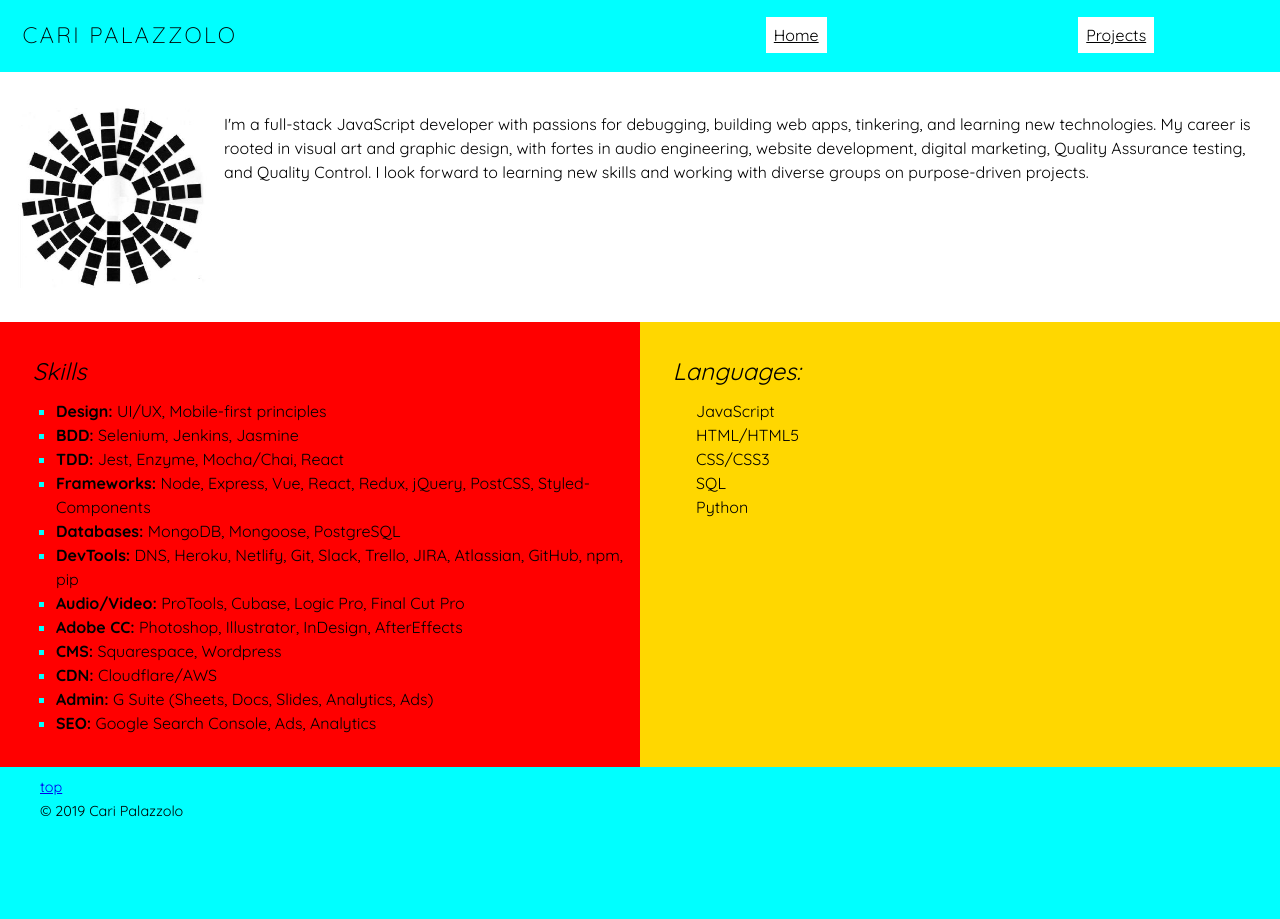
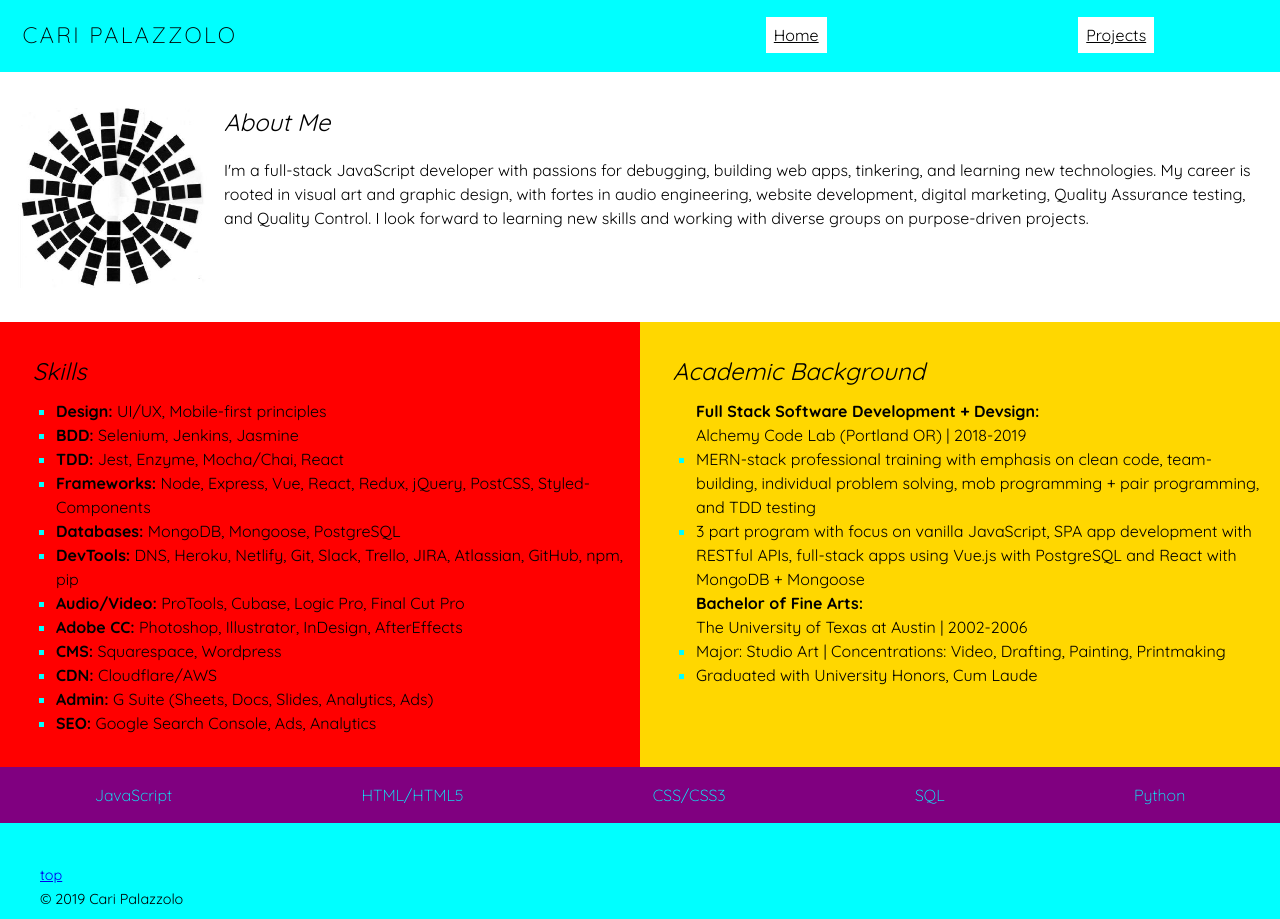
Before and after one commit to caripizza/portfolio, a React app: page / in a window 1280 px wide. Before the commit the page ends 831 px from the top, so only its background shows below. Built offline with nearby package versions, Linux system fonts and the light colour scheme; what promise-middleware-redux would draw is missing.

Commit message:
Home styling looking good

```diff
--- a/src/components/footer/Footer.css
+++ b/src/components/footer/Footer.css
@@ -4,7 +4,7 @@
     display: flex;
     justify-content: space-around;
     flex-direction: column;
-    padding: 0 0 0 2em;
+    padding: 2em 0 0 2em;
     margin: 0;
   }
 
@@ -14,7 +14,6 @@
   }
 
   p {
-    /*color: white;*/
     margin: 0;
   }
 
--- a/src/components/home/Home.css
+++ b/src/components/home/Home.css
@@ -23,7 +23,7 @@
     margin: 1em;
   }
 
-  .skills ul {
+  ul {
     list-style: square;
     color: cyan;
   }
@@ -37,9 +37,13 @@
     background-color: cyan;
   }
 
-  .languages ul {
+  .education ul {
     list-style: none;
     line-height: 1.5em;
+  }
+
+  .detail {
+    list-style: square;
   }
 
   li {
@@ -65,10 +69,27 @@
     padding: 1em;
   }
 
-  .languages {
+  .education {
     background: gold;
     width: 100vw;
     padding: 1em;
+  }
+
+  .languages {
+    background: purple;
+    width: 100vw;
+    display: flex;
+    justify-content: space-around;
+    flex-wrap: wrap;
+    color: cyan;
+    min-height: 6vh;
+  }
+
+  .languages p {
+    padding: 0;
+    margin: 0 0 1em 0;
+    font-size: 1em;
+    font-weight: 300;
   }
 
   .slide {
--- a/src/components/home/Home.js
+++ b/src/components/home/Home.js
@@ -12,10 +12,12 @@ const Home = () => {
 
         <section>
           <img src={logo} alt="logo" className={styles.slide}/>
+          <h2><strong>About Me</strong></h2>
           <p>
             {welcomeMsg}
           </p>
         </section>
+
 
 
         <section className={styles.half}>
@@ -37,16 +39,29 @@ const Home = () => {
             </ul>
           </article>
 
-          <article className={styles.languages}>
-            <h2><strong>Languages:</strong></h2>
+          <article className={styles.education}>
+            <h2><strong>Academic Background</strong></h2>
             <ul>
-              <li><span>JavaScript</span></li>
-              <li><span>HTML/HTML5</span></li>
-              <li><span>CSS/CSS3</span></li>
-              <li><span>SQL</span></li>
-              <li><span>Python</span></li>
+              <li><span><strong>Full Stack Software Development + Devsign:</strong><br/>Alchemy Code Lab (Portland OR) | 2018-2019</span></li>
+              <li className={styles.detail}><span>MERN-stack professional training with emphasis on clean code, team-building, individual problem solving, mob programming + pair programming, and TDD testing</span></li>
+              <li className={styles.detail}><span>3 part program with focus on vanilla JavaScript, SPA app development with RESTful APIs,  full-stack apps using Vue.js with PostgreSQL and React with MongoDB + Mongoose</span><br/></li>
+              <li><span><strong>Bachelor of Fine Arts:</strong><br/>The University of Texas at Austin | 2002-2006</span></li>
+              <li className={styles.detail}><span>Major: Studio Art | Concentrations: Video, Drafting, Painting, Printmaking</span></li>
+              <li className={styles.detail}><span>Graduated with University Honors, Cum Laude</span></li>
             </ul>
           </article>
+        </section>
+
+        <section className={styles.languages}>
+          {/* <h2><strong>Languages:</strong></h2> */}
+          <p>JavaScript</p><p>HTML/HTML5</p><p>CSS/CSS3</p><p>SQL</p><p>Python</p>
+          {/* <ul>
+            <li><span>JavaScript</span></li>
+            <li><span>HTML/HTML5</span></li>
+            <li><span>CSS/CSS3</span></li>
+            <li><span>SQL</span></li>
+            <li><span>Python</span></li>
+          </ul> */}
         </section>
 
       </main>
```
